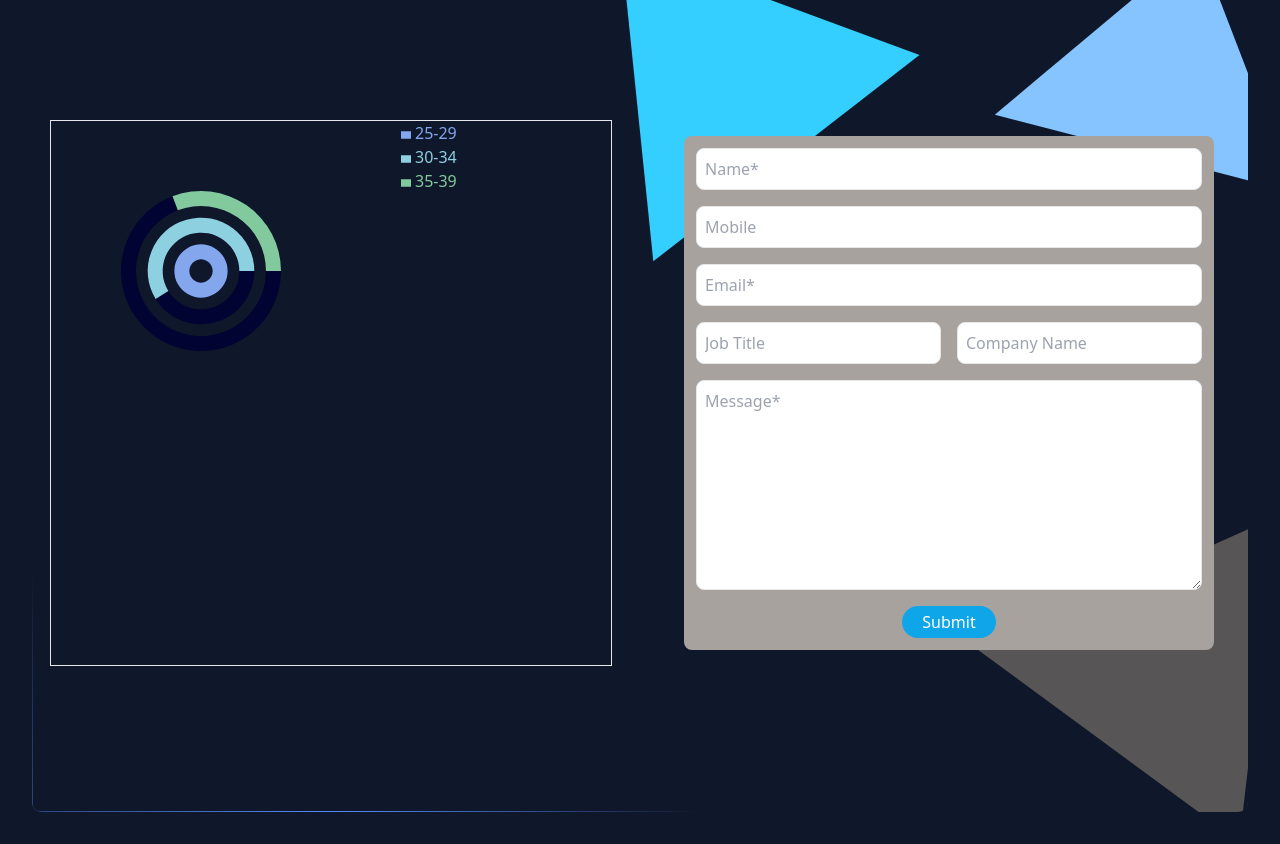
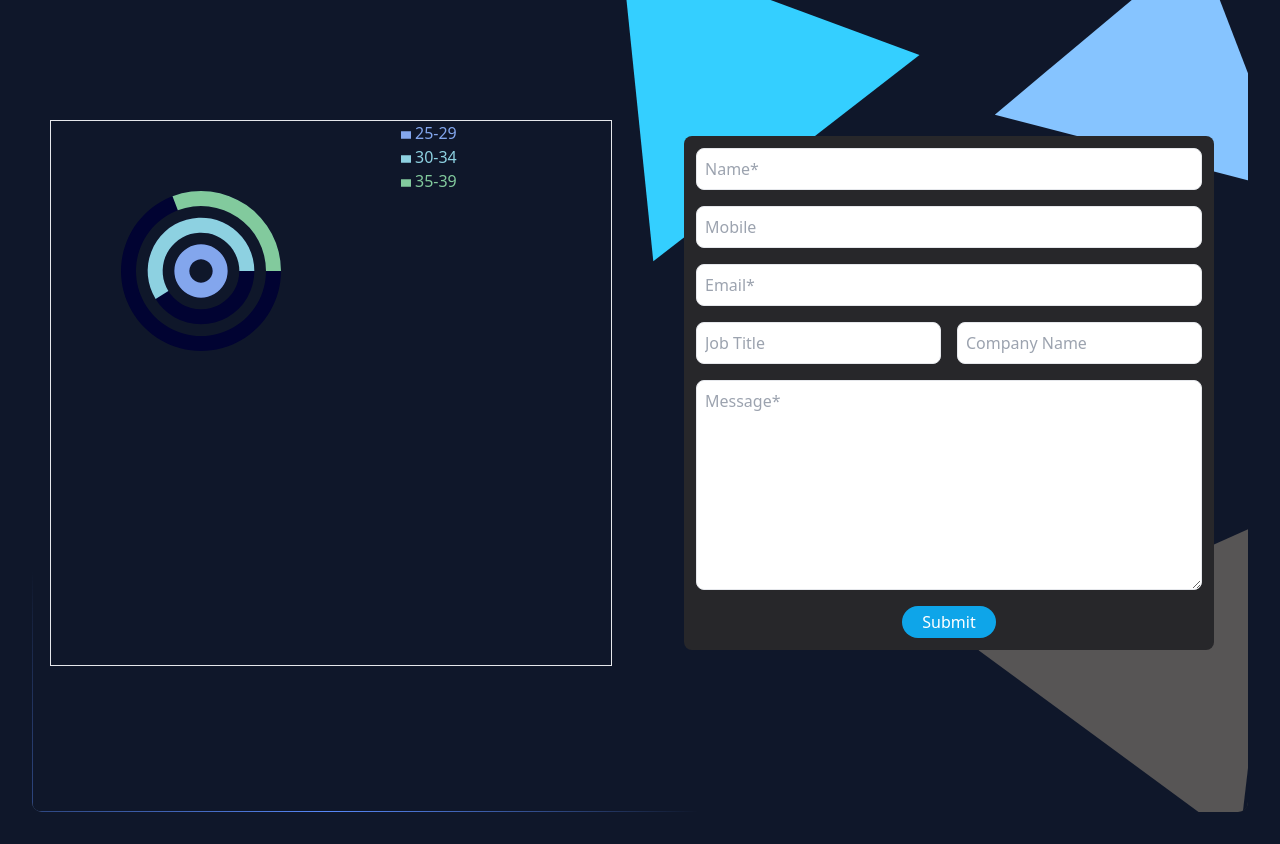
Before and after one commit to rahmanhamim/animation-chart-demo, a Next.js app: page / in a window 1280 px wide. Shown: the part 620-1464 px from the top of the page. Built offline with nearby package versions, Linux system fonts and the light colour scheme.

Commit message:
color updated

```diff
--- a/components/ContactForm/_ContactFormBlock.tsx
+++ b/components/ContactForm/_ContactFormBlock.tsx
@@ -94,7 +94,7 @@ const ContactFormBlock = ({ blur }: IProps) => {
             </div>
             <form
                 onSubmit={handleSubmit(onSubmit)}
-                className="flex flex-col gap-4 bg-stone-400 p-3 w-fit rounded-lg relative z-50"
+                className="flex flex-col gap-4 bg-zinc-800 p-3 w-fit rounded-lg relative z-50"
             >
                 <input
                     placeholder="Name*"
```
